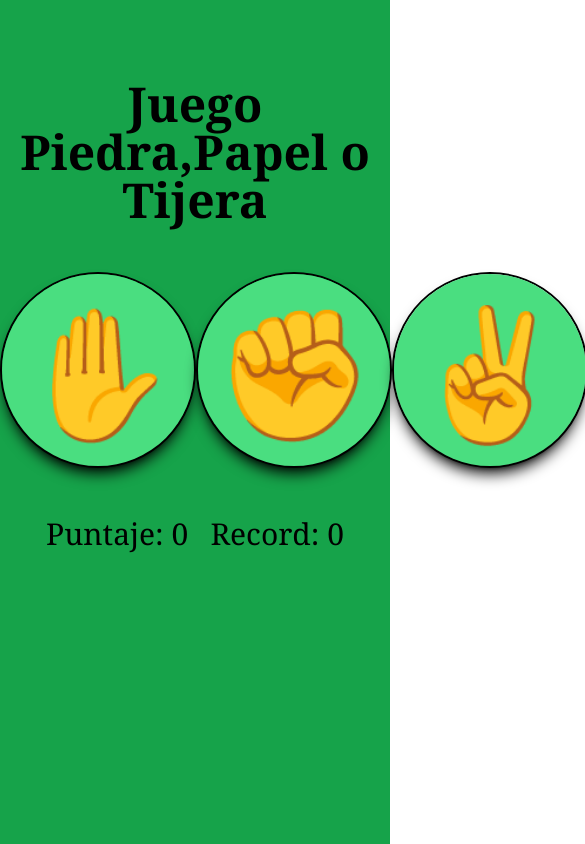
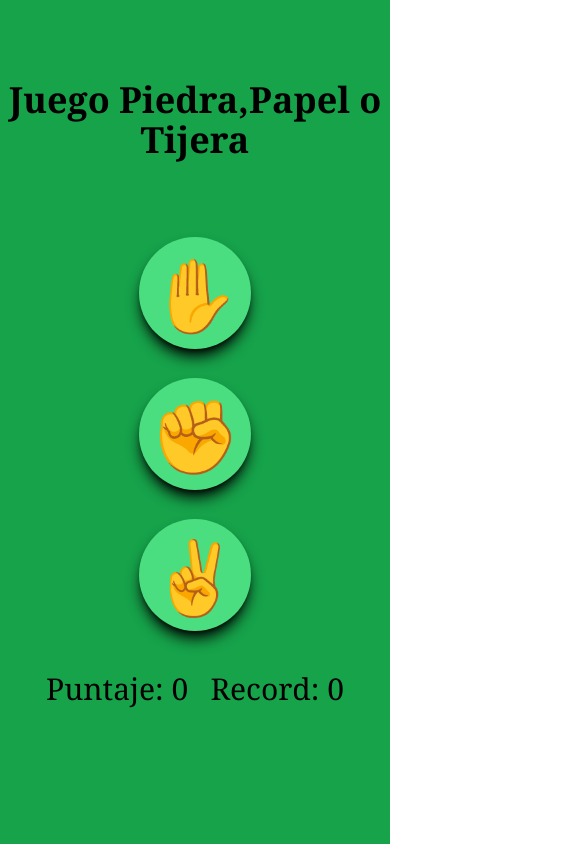
Before and after one commit to NicoSurbayrole/piedra-papel-tijera, a React (Vite) app: page / in a window 390 px wide. Shown: the whole page, 585 px wide, since content can reach past the window. Built offline with nearby package versions, Linux system fonts and the light colour scheme.

Commit message:
"style responsive"

```diff
--- a/src/App.tsx
+++ b/src/App.tsx
@@ -27,7 +27,7 @@ function App() {
   return (
     <>
       <div className='box-border bg-green-600 h-lvh pt-20'>
-      <h1 className='bg-green-600 text-center text-5xl font-bold pb-12 font-serif'>Juego Piedra,Papel o Tijera</h1>
+      <h1 className='bg-green-600 text-center text-5xl font-bold pb-12 font-serif max-sm:text-4xl'>Juego Piedra,Papel o Tijera</h1>
         {module}
         <Score  />
       </div>
--- a/src/components/Choice.tsx
+++ b/src/components/Choice.tsx
@@ -10,8 +10,8 @@ const Choice = ({choice,onClick}:ChoiceProops) =>{
     const onClickChoice = () => (choice && onClick) && onClick(choice);
 
     return(
-        <div className="rounded-full text-9xl border-black border-2">
-            <button className="bg-green-400  shadow-black hover:bg-slate-200 rounded-full shadow-lg h-48 w-48" onClick={onClickChoice}>
+        <div className="rounded-full text-9xl border-black border-2 max-sm:border-none">
+            <button className="bg-green-400  shadow-black hover:bg-slate-200 rounded-full shadow-lg h-48 w-48 max-sm:text-7xl max-sm:h-28 max-sm:w-28" onClick={onClickChoice}>
                 {choice ?? "❔"}
             </button>
         </div>
--- a/src/components/Score.tsx
+++ b/src/components/Score.tsx
@@ -6,7 +6,7 @@ const Score = () =>{
     const [score,maxScore] = useScoreState(state => [state.score, state.maxScore]);
 
     return(
-        <div className="w-80 m-auto flex justify-around pt-12">
+        <div className="w-80 m-auto flex justify-around pt-12 max-sm:pt-10">
             <h2 className="text-3xl font-serif">Puntaje: {score}</h2>
             <h2 className="text-3xl font-serif">Record: {maxScore}</h2>
         </div>
--- a/src/modules/SelectionModule.tsx
+++ b/src/modules/SelectionModule.tsx
@@ -14,7 +14,7 @@ const SelectionModule = () => {
 
 
     return (
-        <div className="flex row justify-around">
+        <div className="flex row justify-around max-sm:block text-center">
             {ANSWERS.map((answers) => <Choice key={answers} choice={answers} onClick={onClickChoice} />)}
         </div>
     )
```
